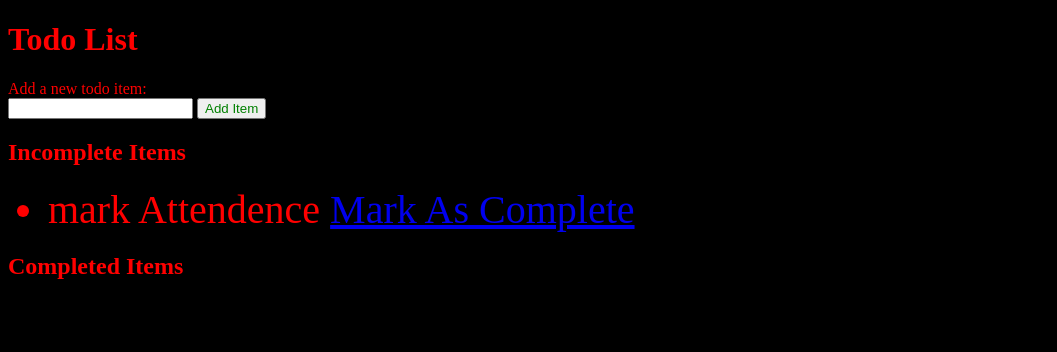
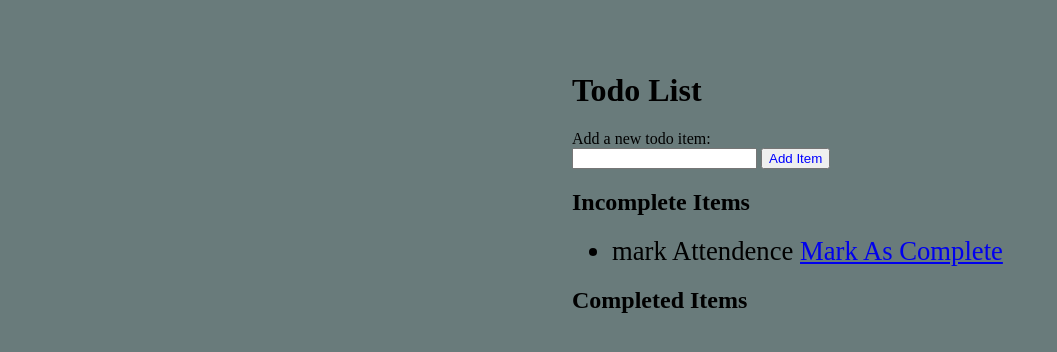
Before and after one commit to Rubinra/python-projects, a Flask app: page / in a window 1280 px wide. Shown: the top 352 px of the page, without its empty margins (0-1057 px from the left). Run offline with Flask 2, Linux system fonts and the light colour scheme; data comes from the database, SQL or seed files in the repository; both versions use the stored data as it was after the commit.

Commit message:
update Template

```diff
--- a/To-Do-List/app/static/main.css
+++ b/To-Do-List/app/static/main.css
@@ -1,9 +1,14 @@
 body{
-	background:black;
-	color:red;
+    background-color: #697b7b;
+	color:black;
 	margin-top: 5px;
 }
 .button{
-	color:green;
+	color:blue;
 }
 .mark{font-size: 10px;}
+.container{
+    margin-left: 564px;
+    margin-top: 72px;
+
+}
--- a/To-Do-List/app/templates/index.html
+++ b/To-Do-List/app/templates/index.html
@@ -7,6 +7,7 @@
 
 </head>
 <body>
+<div class="container">
 	<h1>Todo List</h1>
 	<div>Add a new todo item:
 		<form action="{{ url_for('add') }}" method="POST">
@@ -18,7 +19,7 @@
 		<h2>Incomplete Items</h2>
 		<ul>
 			{% for todo in incomplete %}
-			<li style="font-size: 30pt" class='mark'>{{ todo.text }} <a href="{{ url_for('complete', id=todo.id) }}">Mark As Complete</a></li>
+			<li style="font-size: 20pt" class='mark'>{{ todo.text }} <a href="{{ url_for('complete', id=todo.id) }}">Mark As Complete</a></li>
 			{% endfor %}
 		</ul>
 		<h2>Completed Items</h2>
@@ -28,5 +29,6 @@
 			{% endfor %}
 		</ul>
 	</div>
+	</div>
 </body>
 </html>
```
Also changed, not shown: To-Do-List/todo.db.
